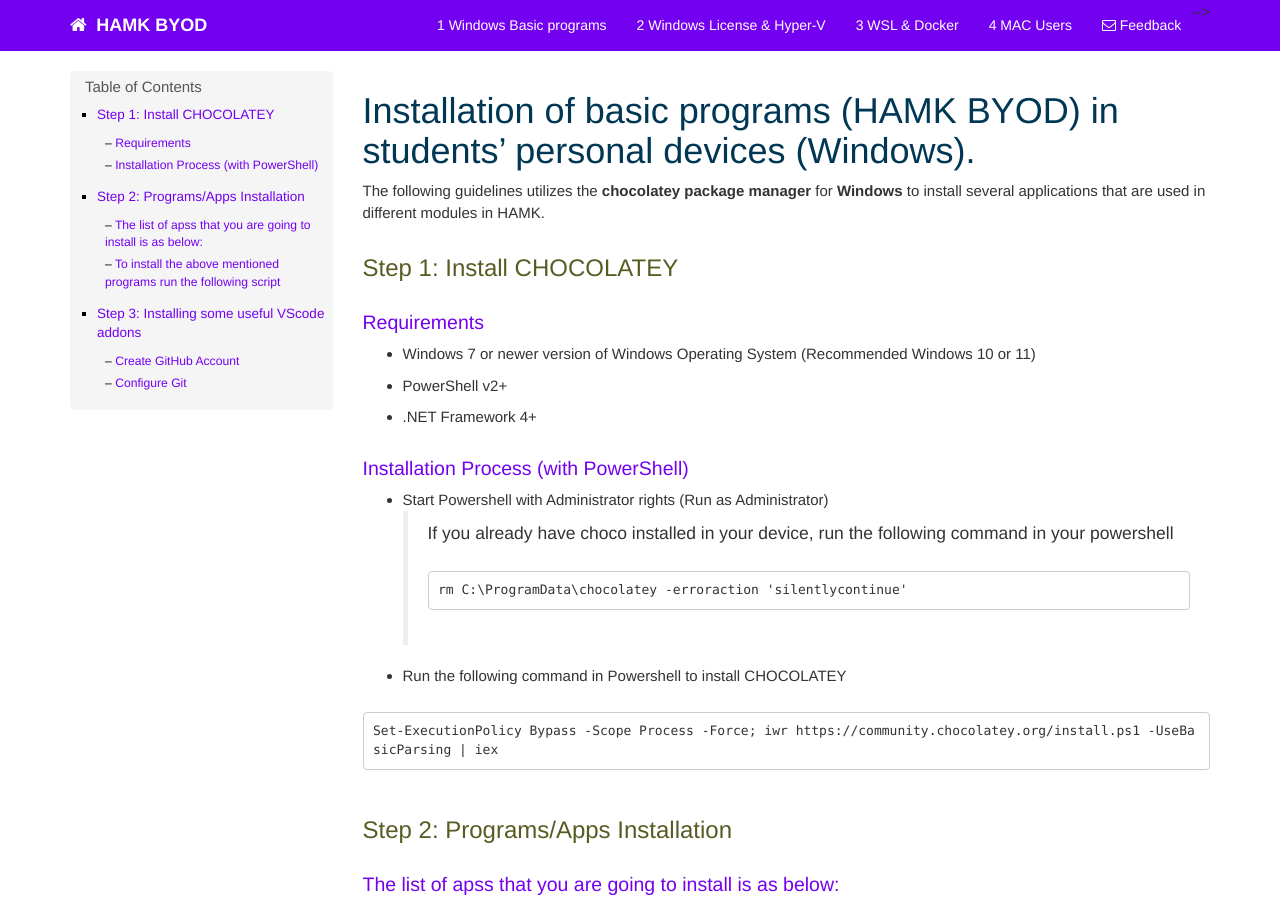
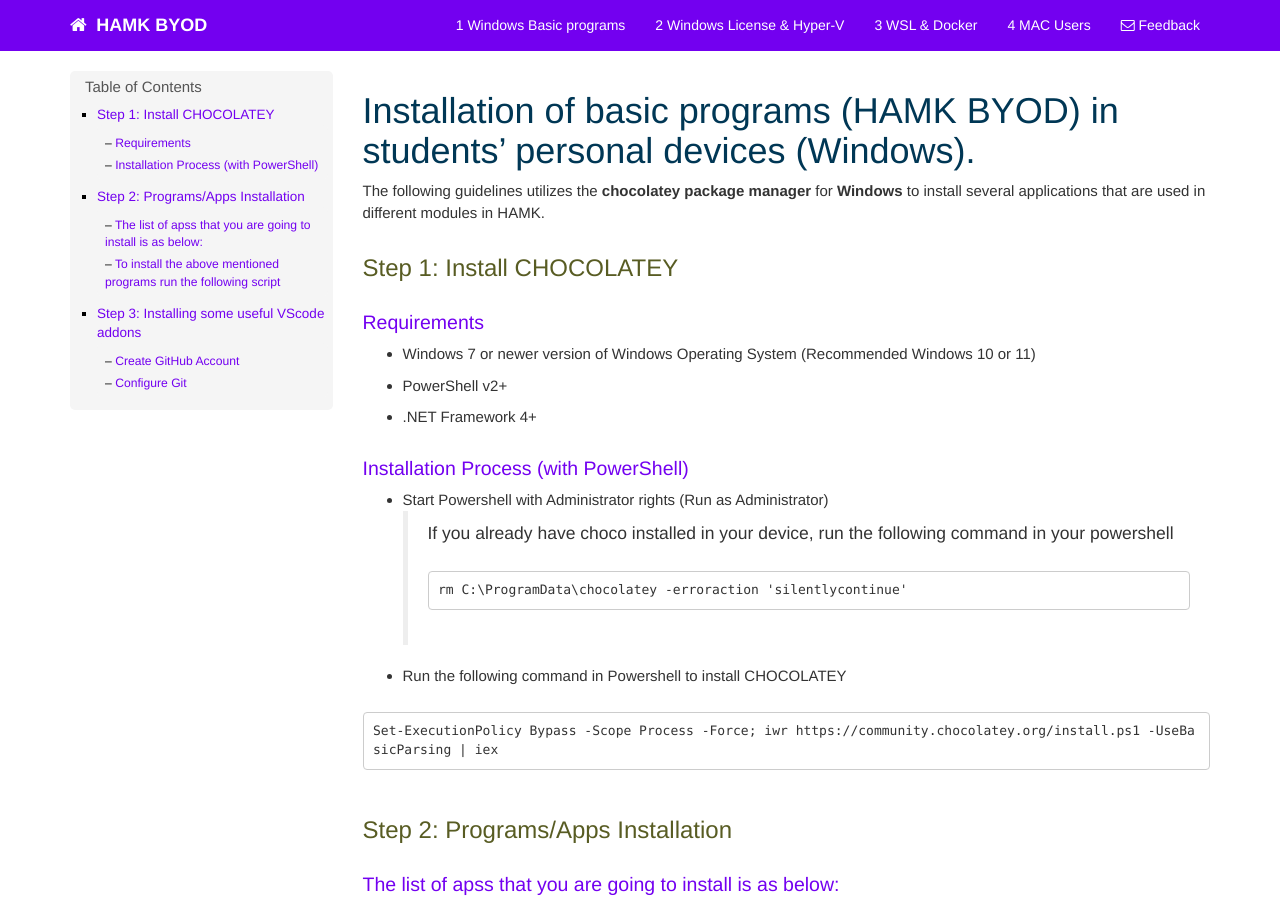
Before and after one commit to tkohonen/tkohonen.github.io, a Jekyll site: the page built from index.md, in a window 1280 px wide and 900 px high. Built offline with Jekyll 4.4.1, drawn with Linux system fonts in a browser that asks for light colours; our own code applies the rules of GitHub Pages for plain Markdown files; comment, search, counter and statistics services are not loaded.

Commit message:
top nav update

```diff
--- a/_includes/topnav.html
+++ b/_includes/topnav.html
@@ -66,7 +66,7 @@
                     -->
 
                 <!--Search is not working properly-->
-                    <script src="{{ "js/jekyll-search.js"}}" type="text/javascript"></script>-->
+                    <script src="{{ "js/jekyll-search.js"}}" type="text/javascript"></script>
                     <script type="text/javascript">
                             SimpleJekyllSearch.init({
                                 searchInput: document.getElementById('search-input'),
```
